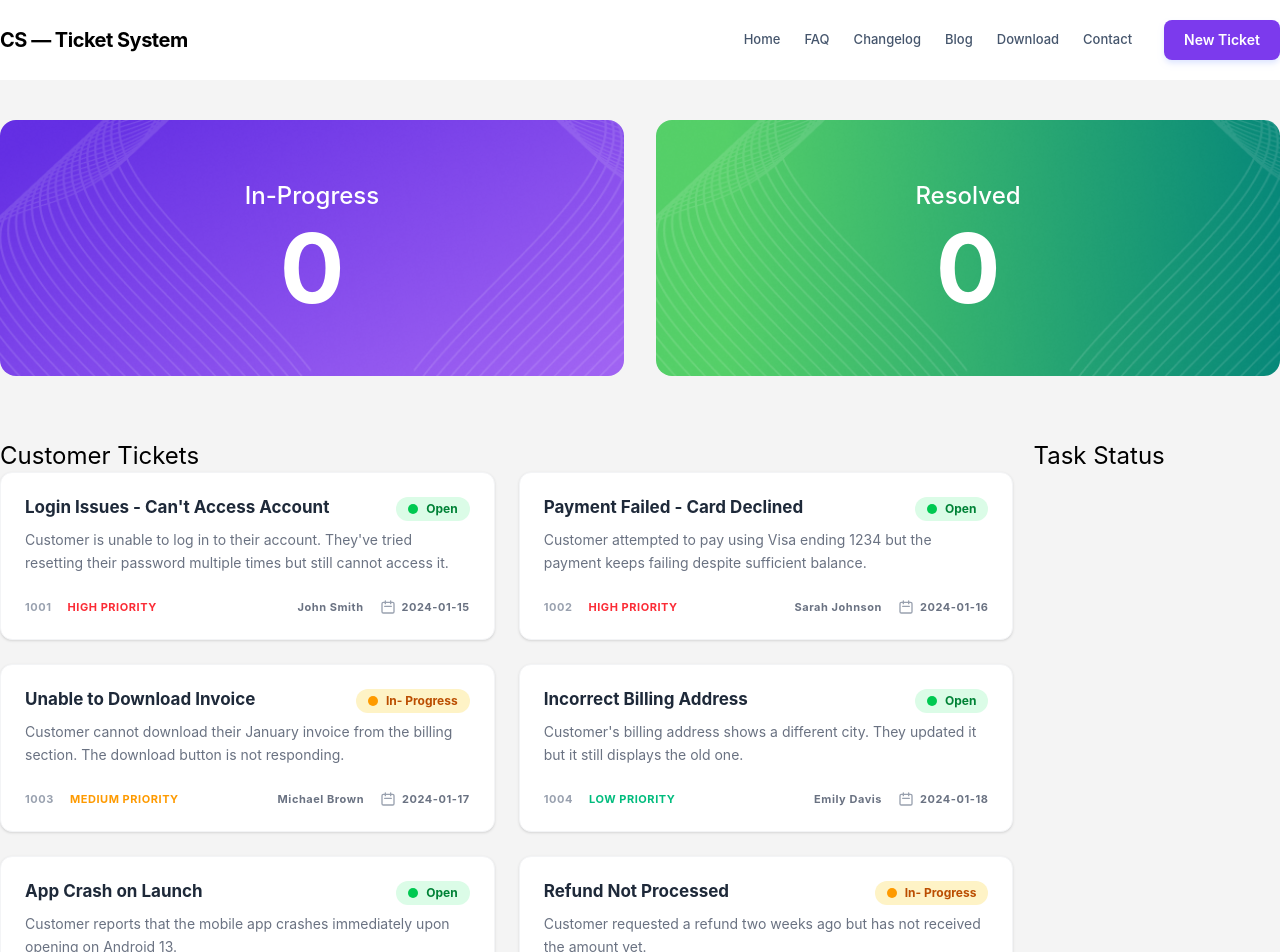
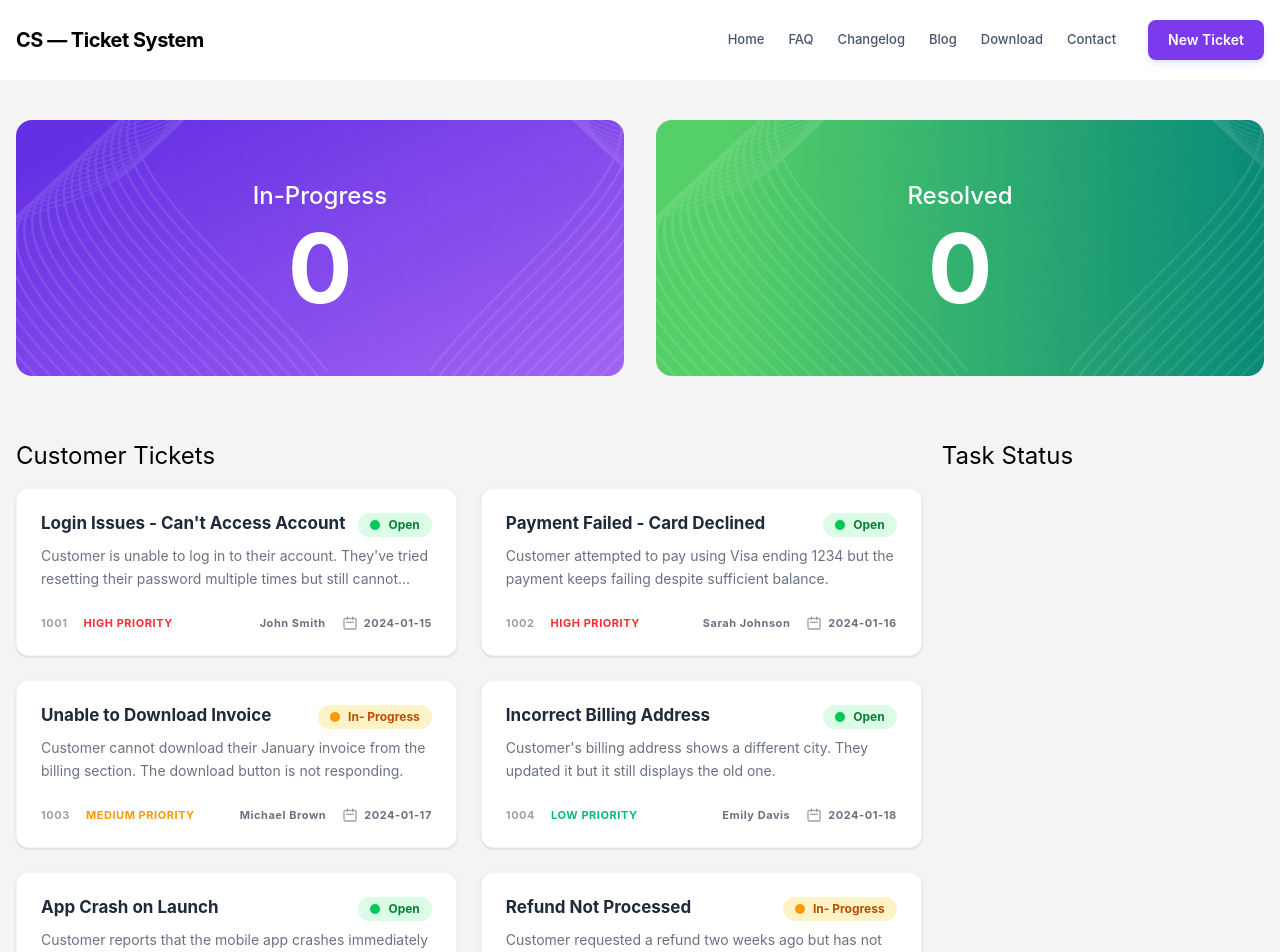
Before and after one commit to sazid-coder/restart_assingment_2, a React (Vite) app: page / in a window 1280 px wide. Shown: the top 952 px of the page. Built offline with nearby package versions, Linux system fonts and the light colour scheme.

Commit message:
responsive done

```diff
--- a/index.html
+++ b/index.html
@@ -1,13 +1,16 @@
 <!doctype html>
 <html lang="en">
+
 <head>
   <meta charset="UTF-8" />
   <link rel="icon" type="image/svg+xml" href="/vite.svg" />
   <meta name="viewport" content="width=device-width, initial-scale=1.0" />
   <title>restart-assingment-2</title>
 </head>
+
 <body>
   <div id="root"></div>
   <script type="module" src="/src/main.jsx"></script>
 </body>
+
 </html>
--- a/src/component/nav/Nav.jsx
+++ b/src/component/nav/Nav.jsx
@@ -4,7 +4,7 @@ const Nav = () => {
     return (
         <>
             <div className="bg-white ">
-                <nav className="flex items-center justify-between py-4 bg-white sticky top-0 z-50 h-20 container mx-auto">
+                <nav className="flex items-center justify-between py-4 bg-white sticky top-0 z-50 h-20 container mx-auto px-4">
                     <div className="flex items-center gap-1">
                         <span className="text-xl text-black font-bold tracking-tight">CS — Ticket System</span>
                     </div>
--- a/src/component/ticket/Tickets.jsx
+++ b/src/component/ticket/Tickets.jsx
@@ -28,19 +28,19 @@ const Tickets = () => {
 
     return (
         <>
-            <div className=''>
+            <div className='px-4'>
                 <Status inProgress={inProgress} count={count}></Status>
             </div>
-            <div className='container mx-auto flex gap-5'>
+            <div className='container px-4 mx-auto flex flex-col-reverse md:flex-row gap-5'>
 
                 <div className=''>
-                    <h3 className='text-black text-2xl'>Customer Tickets</h3>
+                    <h3 className='text-black text-2xl mb-4'>Customer Tickets</h3>
                     <div className="grid grid-cols-1 lg:grid-cols-2 gap-6">
                         <Ticket tickets={tickets} updateProgress={updateProgress}></Ticket>
                     </div>
                 </div>
-                <div className='w-1/3 text-black'>
-                    <h3 className=' text-2xl'>Task Status</h3>
+                <div className='lg:w-1/2 text-black'>
+                    <h3 className=' text-2xl mb-4'>Task Status</h3>
 
                     {
                         inProgress.map(item => (
```
Lines whose indentation alone changed are shown as unchanged.
